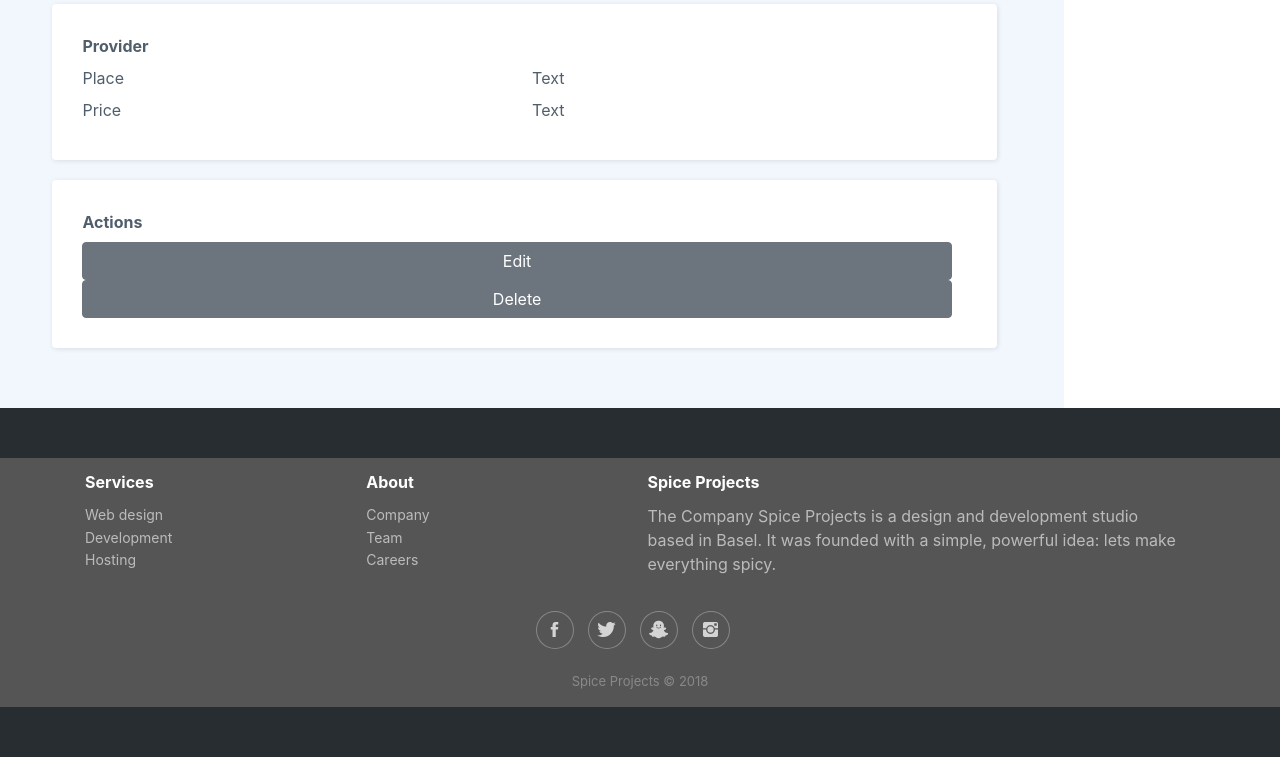
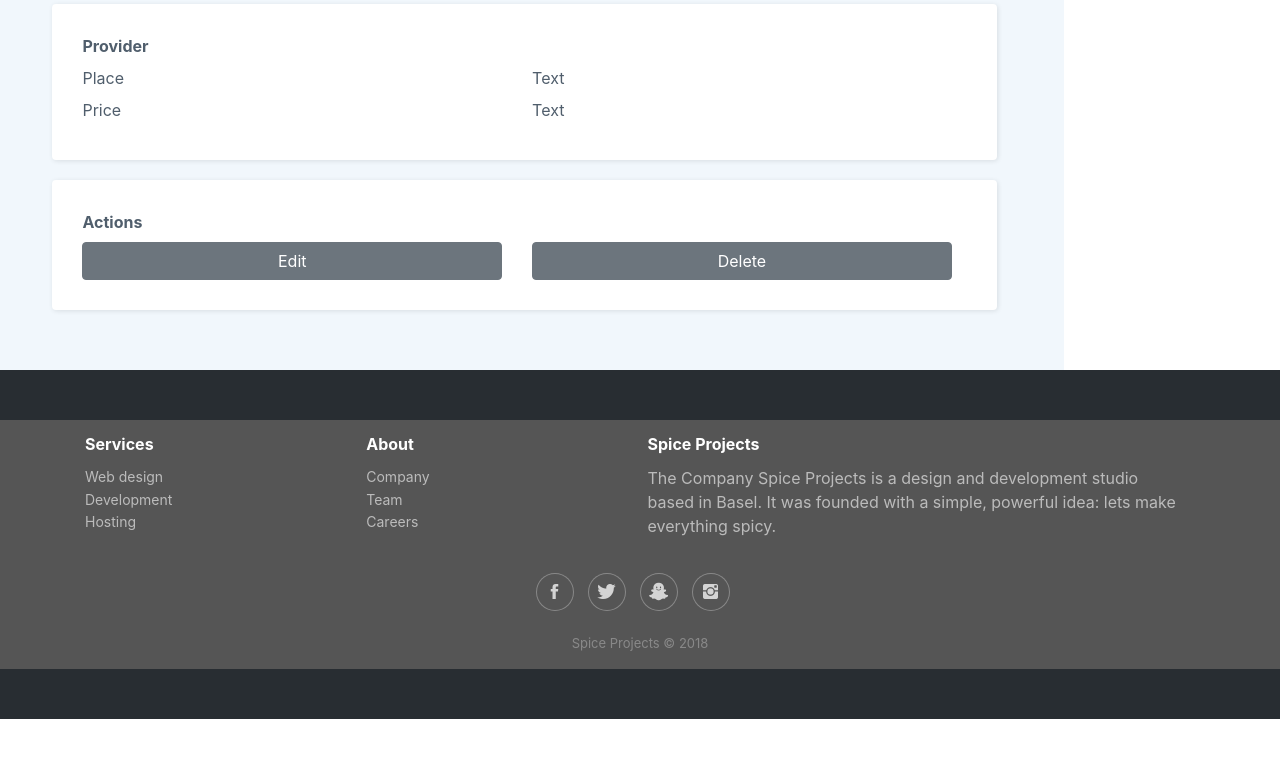
Before and after one commit to RotscherK/SpiceProjects, a PHP site: template view/program_detail.php in a window 1280 px wide. Shown: the part 755-1512 px from the top of the page. After the commit the page ends 1474 px from the top, so only its background shows below. Run offline with PHP 8.4, Linux system fonts and the light colour scheme; the template is opened without the code that fills it, so the values that code supplies are empty; some libraries are stand-ins or nearby versions; some web fonts are replaced.

Commit message:
Program Edit

```diff
--- a/view/program_detail.php
+++ b/view/program_detail.php
@@ -69,10 +69,8 @@ isset($this->program) ? $program = $this->program : $program = new Program();
         <div class="row details-form">
             <div class="container container-details"><label><strong>Actions</strong><br /></label>
                 <div id="actiondetail" class="row">
-                    <div class="container container-details">
                         <div class="col"><button class="btn btn-secondary btn-block" onclick="location.href='program/edit?id=<?php echo $program->getId(); ?>'" type="button">Edit</button></div>
                         <div class="col"><button class="btn btn-secondary btn-block" onclick="location.href='program/delete?id=<?php echo $program->getId(); ?>'" type="button">Delete</button></div>
-                    </div>
                 </div>
             </div>
         </div>
```
